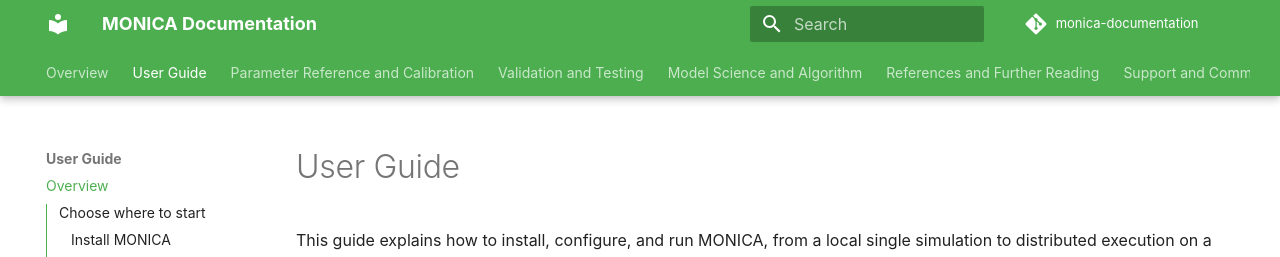
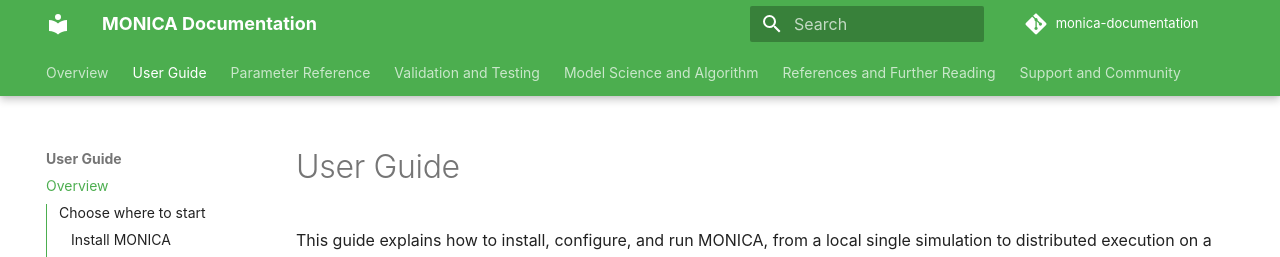
Before and after one commit to zalf-rpm/monica-documentation, an MkDocs documentation site: the page built from docs/user_guide/overview.md, in a window 1280 px wide. Shown: the top 257 px of the page. Built offline with MkDocs 1.6.1 and Material for MkDocs 9.7.7, drawn with Linux system fonts in a browser that asks for light colours; comment, search, counter and statistics services are not loaded.

Commit message:
Update parameter reference navigation

```diff
--- a/mkdocs.yml
+++ b/mkdocs.yml
@@ -67,7 +67,7 @@
           - Singularity: user_guide/advanced/singularity.md
       - Troubleshooting:
           - Installation and setup issues: user_guide/troubleshooting/troubleshooting_installation.md
-  - Parameter Reference and Calibration:
+  - Parameter Reference:
       - Crop Parameters:
           - Overview: parameters/crop_parameters/overview.md
           - Species parameters: parameters/crop_parameters/species_parameters.md
```
